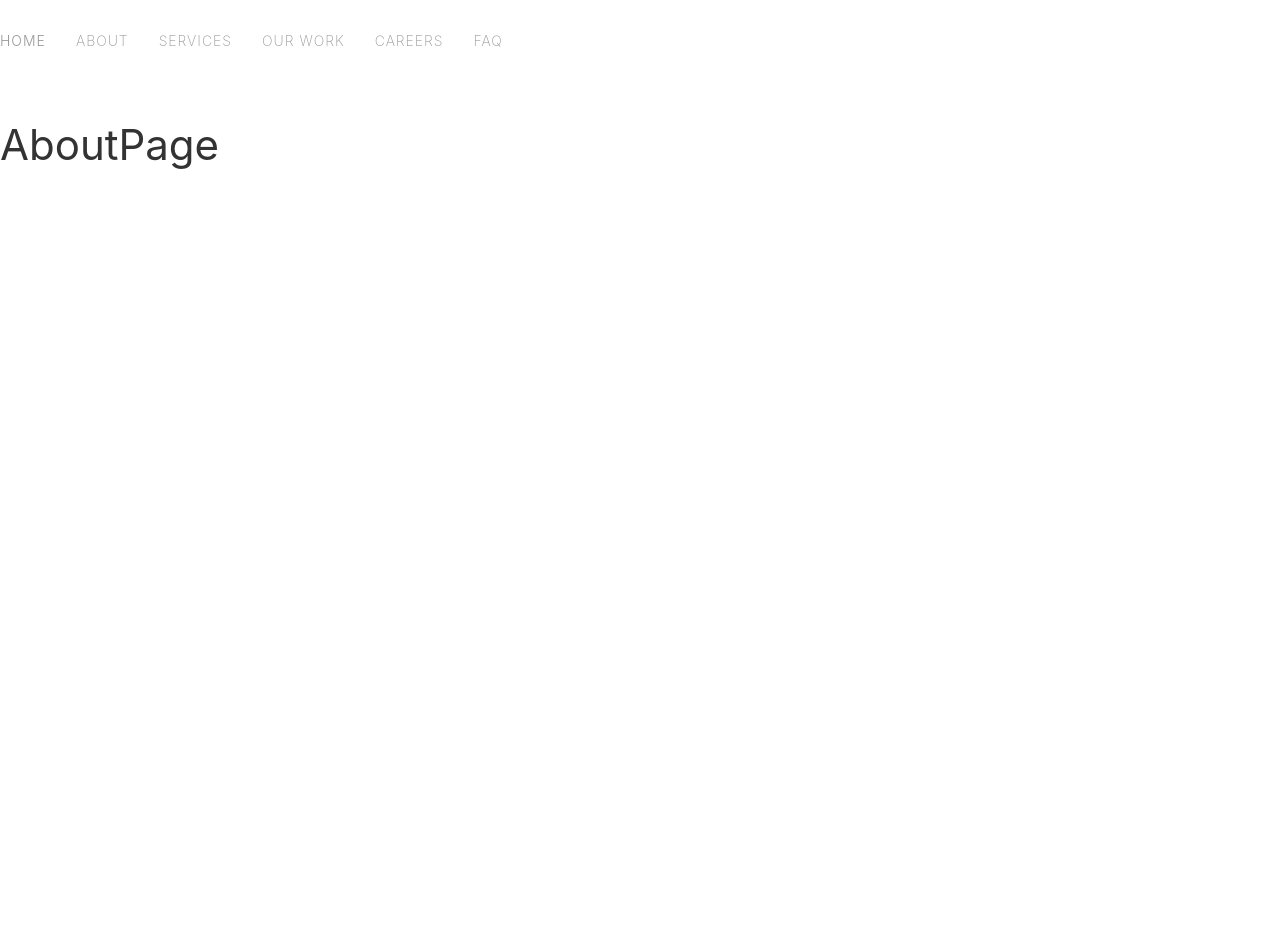
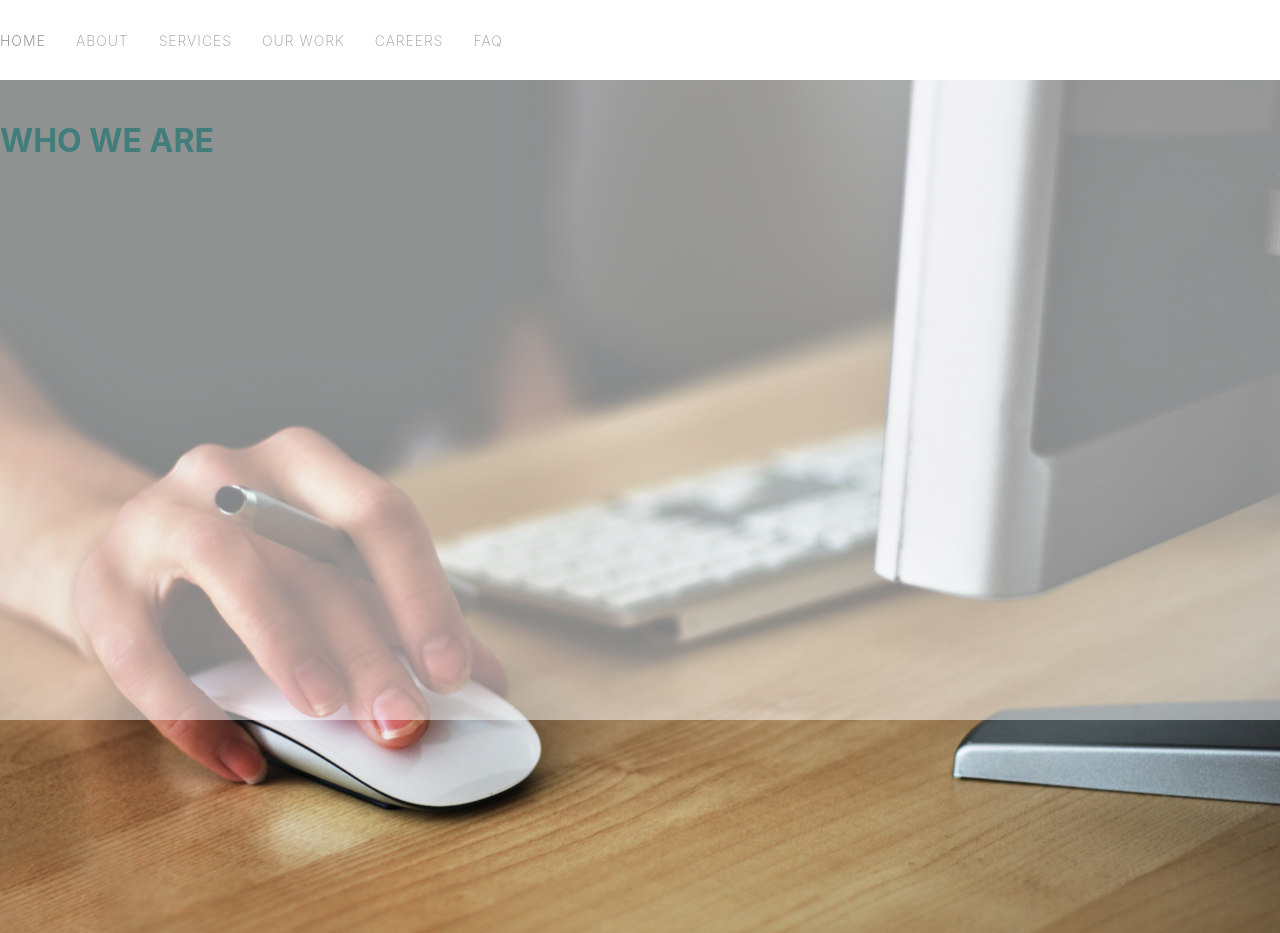
Before and after one commit to jpreston-alt/quality-creations, a React (Create React App) app in the folder client/: page /#/about in a window 1280 px wide. Before the commit the page ends 800 px from the top, so only its background shows below. Built offline with nearby package versions, Linux system fonts and the light colour scheme.

Commit message:
new branch. about page init with jumbotron layout

```diff
--- /dev/null
+++ b/client/src/components/AboutJumbotron/index.js
@@ -0,0 +1,14 @@
+import React from "react";
+import "./style.css";
+import image from "../../assets/images/aboutnav.jpg";
+
+function AboutJumbotron() {
+  return (
+    <div className="about-jumbotron-container">
+      <img className="about-jumbotron-image" src={image} />
+      <h2 className="about-jumbotron-text">WHO WE ARE</h2>
+    </div>
+  );
+}
+
+export default AboutJumbotron;
--- /dev/null
+++ b/client/src/components/AboutJumbotron/style.css
@@ -0,0 +1,27 @@
+.about-jumbotron-container {
+  position: relative;
+  height: 60vh;
+}
+.about-jumbotron-container::before {
+  content: "";
+  position: absolute;
+  top: 20;
+  left: 0;
+  height: 80vh;
+  width: 100%;
+  background-color: rgba(255, 255, 255, 0.5);
+  z-index: 1;
+}
+/* @media {
+} */
+.about-jumbotron-image {
+  position: absolute;
+}
+.about-jumbotron-text {
+  color: #417d7a;
+  font-weight: bold;
+  position: absolute;
+  z-index: 1;
+  flex: inherit;
+  right: 20;
+}
--- a/client/src/pages/AboutPage/index.js
+++ b/client/src/pages/AboutPage/index.js
@@ -1,14 +1,16 @@
 import React from "react";
 import "./style.css";
 import Navbar from "../../components/Navbar";
+import AboutJumbotron from "../../components/AboutJumbotron";
 
 function AboutPage() {
-    return (
-        <div>
-            <Navbar />
-            <h1>AboutPage</h1>
-        </div>
-    )
-};
+  return (
+    <div>
+      <Navbar />
+      <AboutJumbotron />
+      <h1>AboutPage</h1>
+    </div>
+  );
+}
 
 export default AboutPage;
```
Also changed, not shown: client/src/assets/images/aboutnav.jpg (added).
